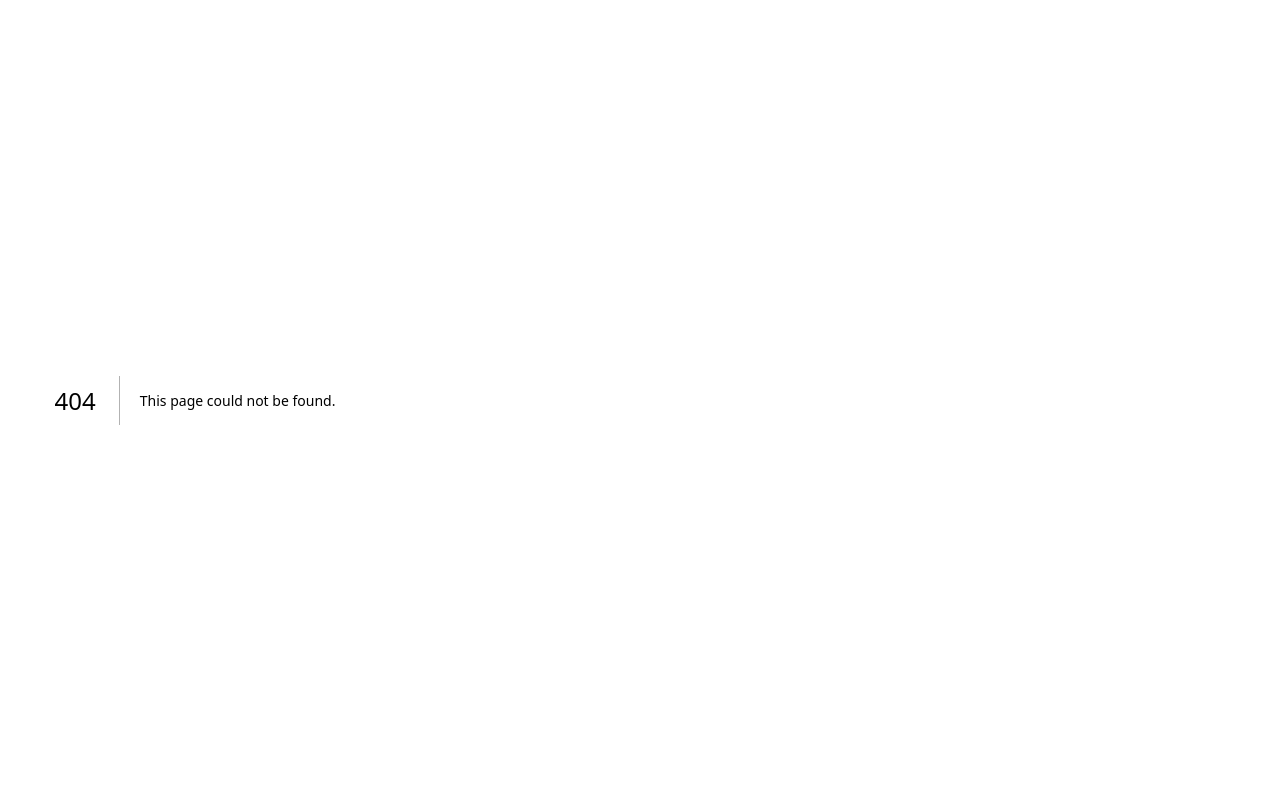
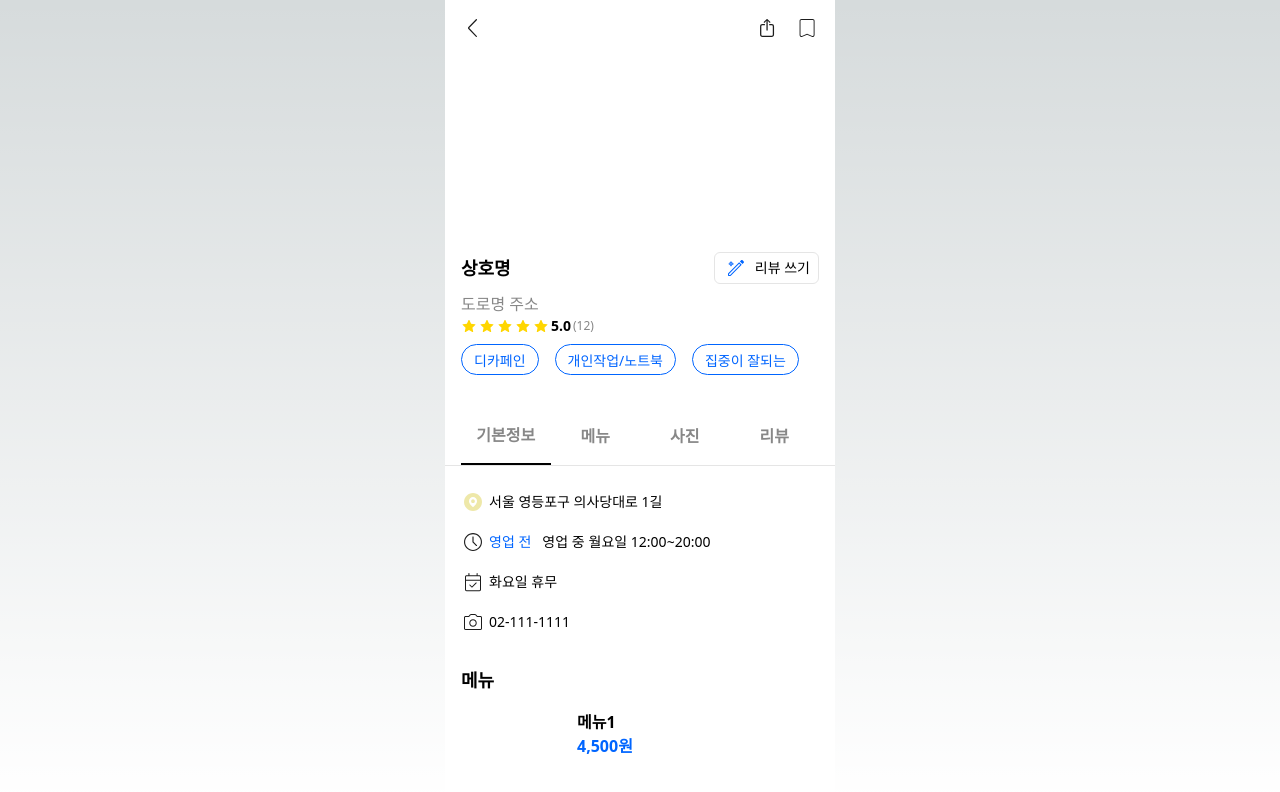
Before and after one commit to muffin9/Hororok, a Next.js app: page /cafelist/1 in a window 1280 px wide. Before the commit this address had no page. Shown: the top 792 px of the page. Built offline with nearby package versions, Linux system fonts and the light colour scheme.

Commit message:
🚧 feature: PageComponent modify, ResultList add router.

```diff
--- a/src/app/(home)/page.tsx
+++ b/src/app/(home)/page.tsx
@@ -2,7 +2,6 @@
 
 import HomeSection from "@/components/Home/HomeSection";
 import KakaoMap from "@/components/KakaoMap";
-import ResultList from "@/components/ResultList";
 import { Suspense } from "react";
 
 export default function Home() {
--- /dev/null
+++ b/src/app/cafelist/[id]/page.tsx
@@ -0,0 +1,17 @@
+import DetailInfo from "@/components/DetailInfo";
+
+type CafeListProps = {
+  params: {
+    id: string;
+  };
+};
+
+// server api call
+
+export default async function CafeListPage({ params }: CafeListProps) {
+  return (
+    <main>
+      <DetailInfo />
+    </main>
+  );
+}
--- a/src/components/ResultList/index.tsx
+++ b/src/components/ResultList/index.tsx
@@ -6,8 +6,10 @@ import Star from "@/components/common/Star";
 import Icon from "@/components/common/Icon";
 import { useState } from "react";
 import FilterSection from "../FilterSection";
+import { useRouter } from "next/navigation";
 
 const ResultList = () => {
+  const router = useRouter();
   const [isFilter, setIsFilter] = useState(false);
 
   const resultListDummyData = [
@@ -55,7 +57,11 @@ const ResultList = () => {
         <div>
           {resultListDummyData.map((data: CafeInfoType) => {
             return (
-              <div key={data.id} className="flex gap-3 mb-3 cursor-pointer">
+              <div
+                key={data.id}
+                className="flex gap-3 mb-3 cursor-pointer"
+                onClick={() => router.push(`/cafelist/${data.id}`)}
+              >
                 <Image
                   src={data.imageUrl}
                   width={110}
```
